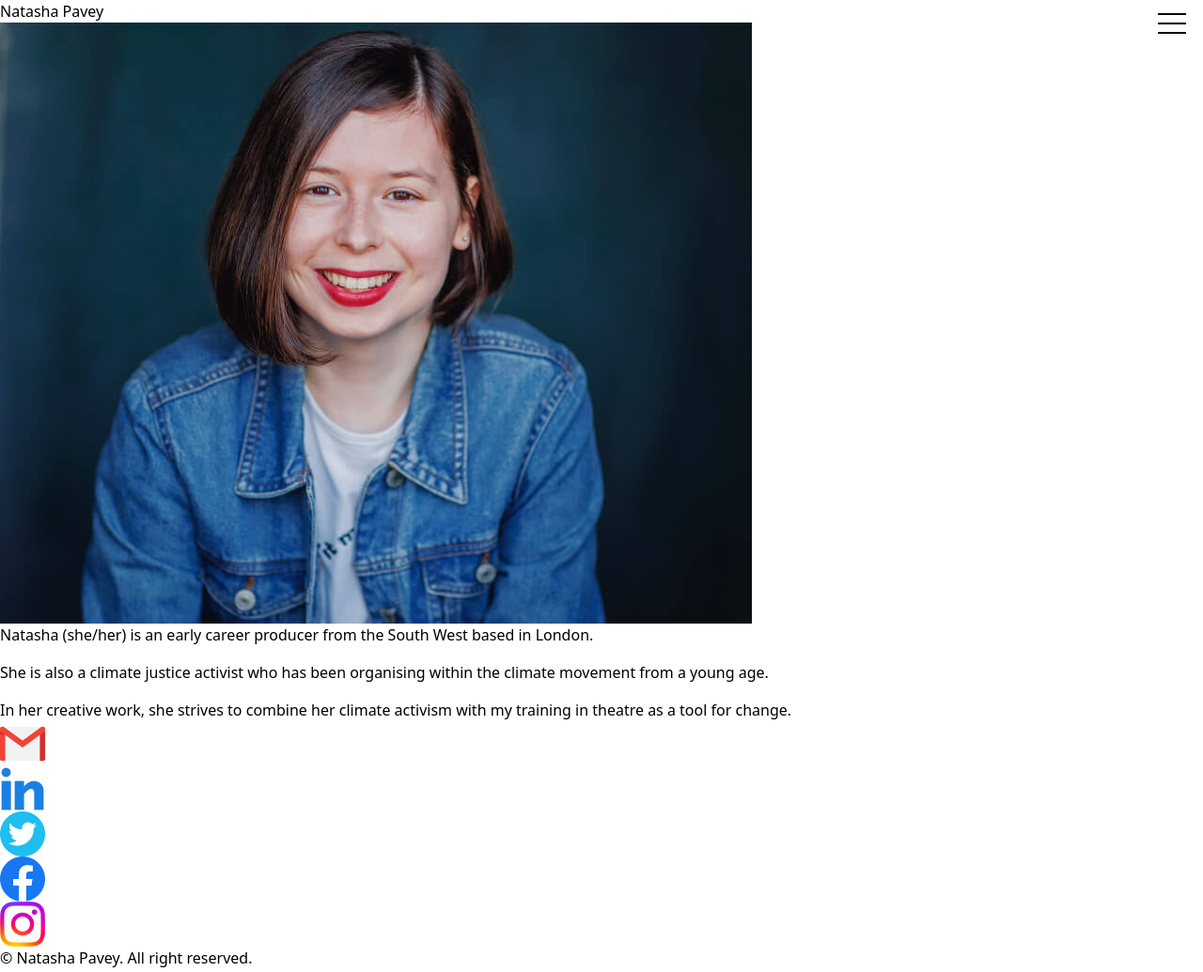
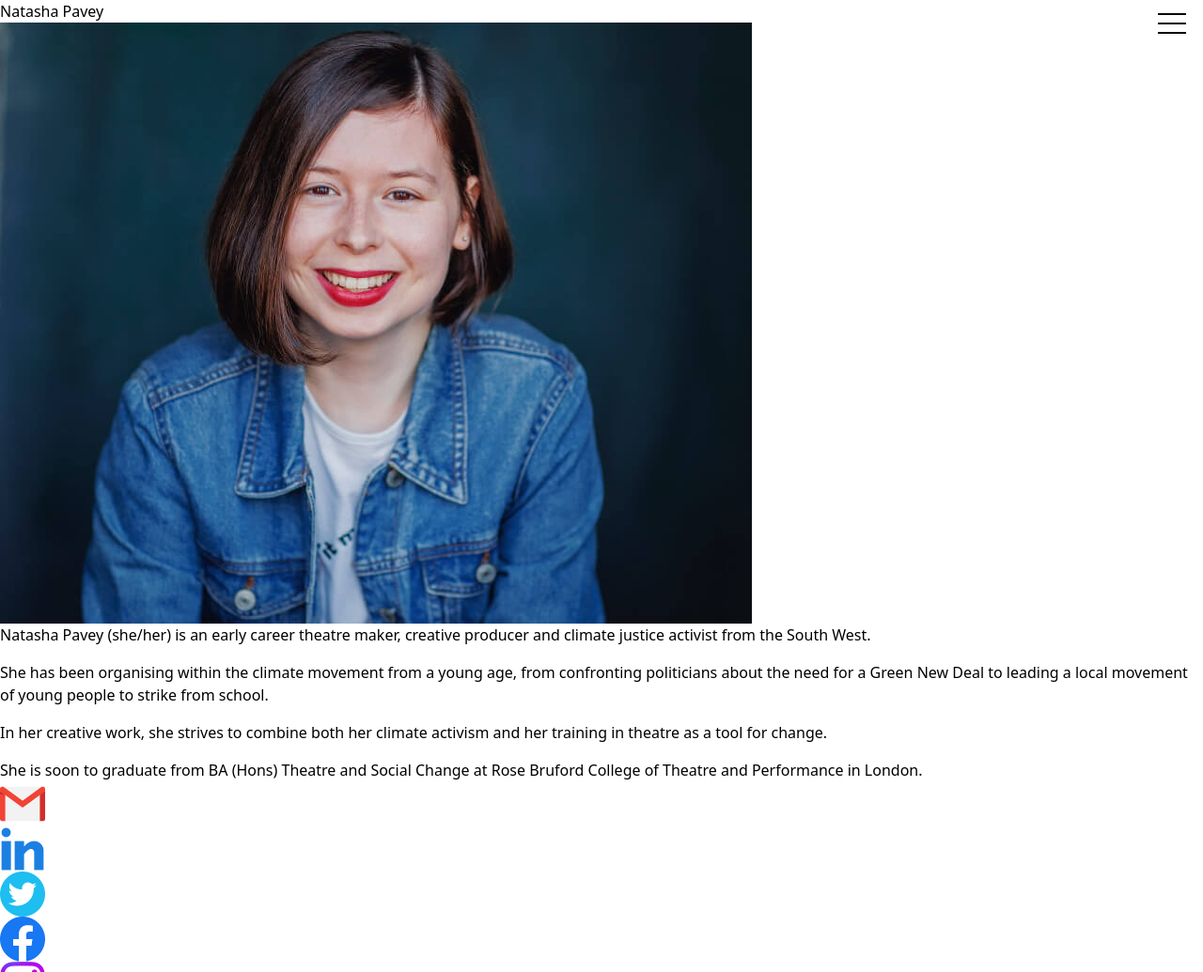
Before and after one commit to danielhpavey/eleventy-base-blog-natasha, an Eleventy site: page content/index.md in a window 1280 px wide. Shown: the top 1035 px of the page at 94% size. Built offline with nearby package versions, Linux system fonts and the light colour scheme; Eleventy itself is replaced by a stand-in of ours; files that its build step writes are made by us from their sources; files whose address does not match are found by name; a web font is replaced by a local one; what glob-promise would draw is missing.

Commit message:
Upddate homepage content

```diff
--- a/content/index.md
+++ b/content/index.md
@@ -6,9 +6,10 @@ eleventyNavigation:
 numberOfLatestPostsToShow: 3
 ---
 
+Natasha Pavey (she/her) is an early career theatre maker, creative producer and climate justice activist from the South West.
 
-Natasha (she/her) is an early career producer from the South West based in London.
+She has been organising within the climate movement from a young age, from confronting politicians about the need for a Green New Deal to leading a local movement of young people to strike from school.
 
-She is  also a climate justice activist who has been organising within the climate movement from a young age.
+In her creative work, she strives to combine both her climate activism and her training in theatre as a tool for change.
 
-In her creative work, she strives to combine her climate activism with my training in theatre as a tool for change.
+She is soon to graduate from BA (Hons) Theatre and Social Change at Rose Bruford College of Theatre and Performance in London.
```
